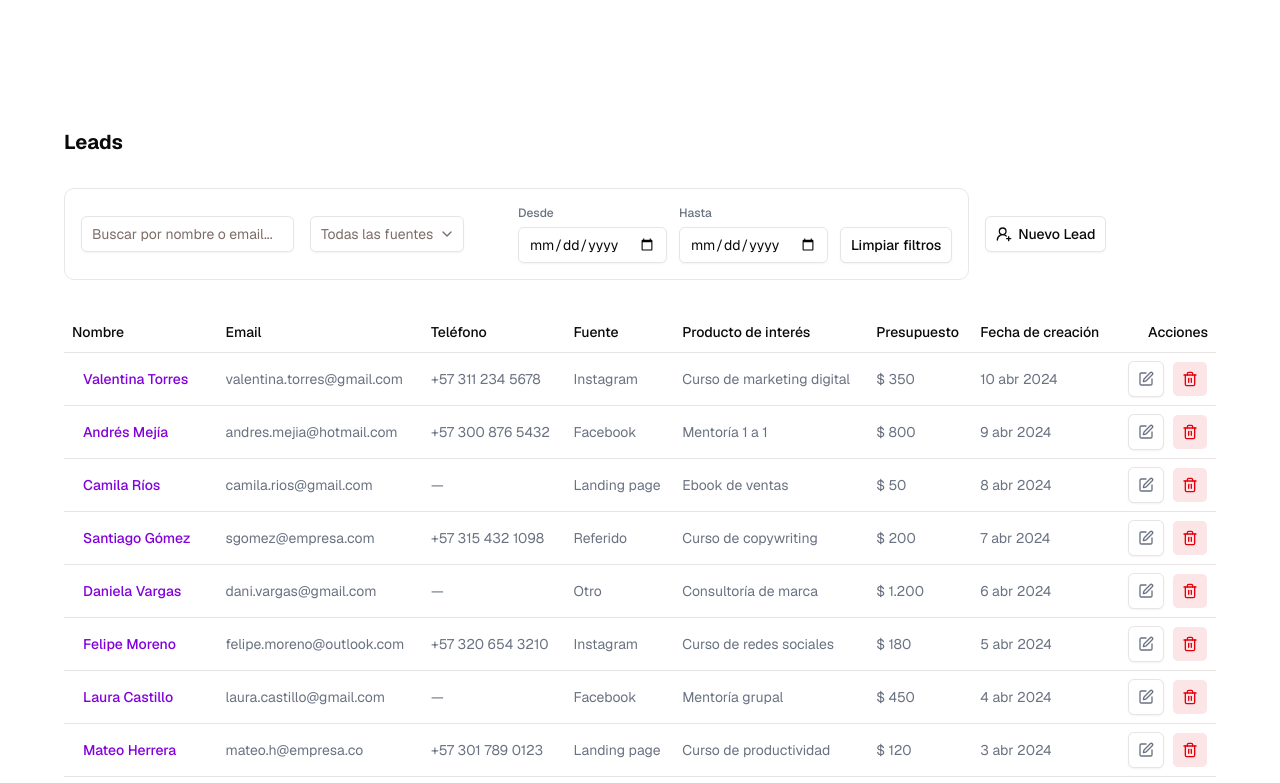
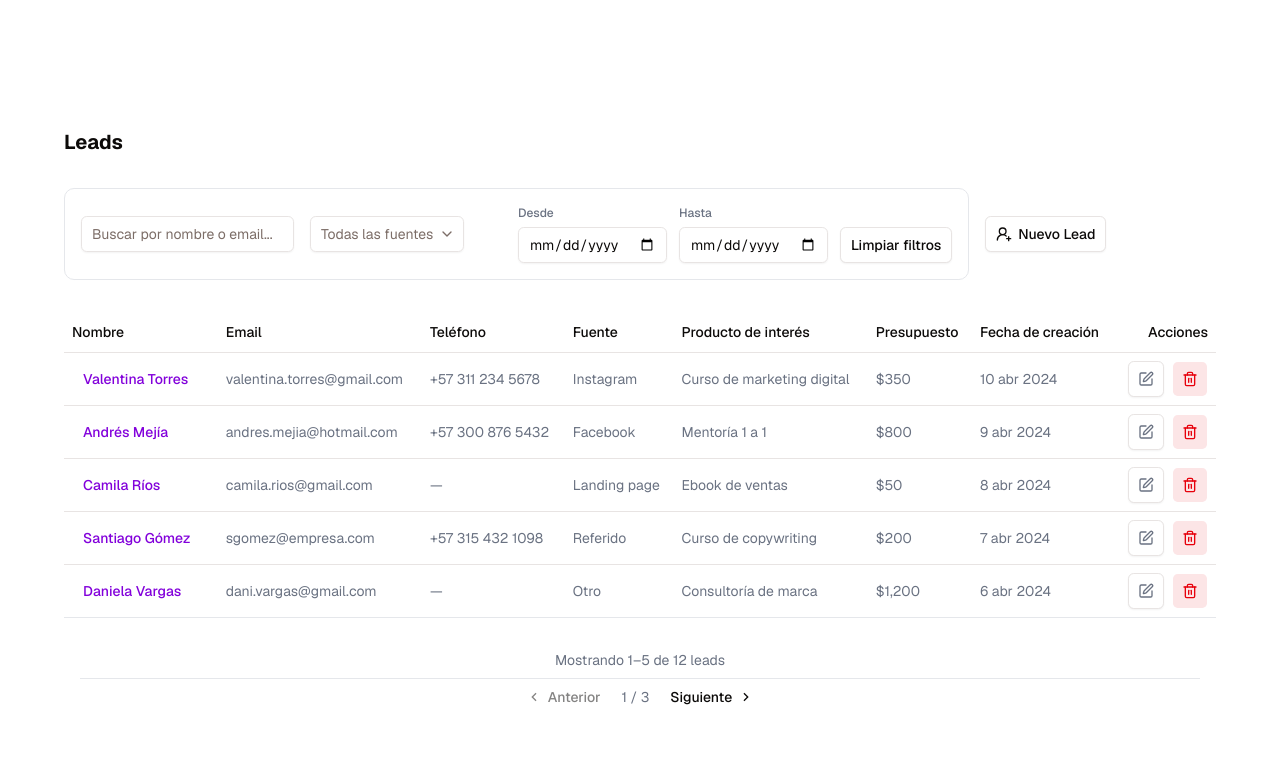
Before and after one commit to felipemunoz85/omc-leads-app, a Next.js app: page /leads in a window 1280 px wide. Shown: the top 783 px of the page. Built offline with nearby package versions, Linux system fonts and the light colour scheme.

Commit message:
feat: add pagination

```diff
--- a/src/app/leads/page.tsx
+++ b/src/app/leads/page.tsx
@@ -1,79 +1,89 @@
-"use client";
-import React, { useState } from "react";
+'use client'
+import React, { useState } from 'react'
 
-import LeadsTable from "@/components/leads/LeadsTable";
-import Modal from "@/components/ui/Modal";
-import LeadForm from "@/components/leads/LeadForm";
-import LeadFilters from "@/components/leads/LeadFilters";
-import { Button } from "@/components/ui/button";
+import LeadsTable from '@/components/leads/LeadsTable'
+import Modal from '@/components/ui/Modal'
+import LeadForm from '@/components/leads/LeadForm'
+import LeadFilters from '@/components/leads/LeadFilters'
+import { Button } from '@/components/ui/button'
 
-import { LeadFormData } from "@/lib/validations";
-import { UserRoundPlus } from "lucide-react";
-import { Lead } from "@/types/leads";
-import { useLeadsStore } from "@/store/leadsStore";
+import { LeadFormData } from '@/lib/validations'
+import { UserRoundPlus } from 'lucide-react'
+import { Lead } from '@/types/leads'
+import { useLeadsStore } from '@/store/leadsStore'
+import LeadsPagination from '@/components/leads/LeadsPagination'
 
 export default function Home() {
-  const leads = useLeadsStore((state) => state.leads);
-  const filters = useLeadsStore((state) => state.filters);
+  const leads = useLeadsStore((state) => state.leads)
+  const filters = useLeadsStore((state) => state.filters)
 
   const filteredLeads = leads
     .filter((lead) => {
-      const search = filters.search.toLowerCase();
+      const search = filters.search.toLowerCase()
       const matchSearch =
         !search ||
         lead.name.toLowerCase().includes(search) ||
-        lead.email.toLowerCase().includes(search);
+        lead.email.toLowerCase().includes(search)
 
-      const matchSource = !filters.source || lead.source === filters.source;
+      const matchSource = !filters.source || lead.source === filters.source
 
       const matchDateFrom =
         !filters.dateFrom ||
-        new Date(lead.created_at) >= new Date(filters.dateFrom);
+        new Date(lead.created_at) >= new Date(filters.dateFrom)
 
       const matchDateTo =
-        !filters.dateTo ||
-        new Date(lead.created_at) <= new Date(filters.dateTo);
+        !filters.dateTo || new Date(lead.created_at) <= new Date(filters.dateTo)
 
-      return matchSearch && matchSource && matchDateFrom && matchDateTo;
+      return matchSearch && matchSource && matchDateFrom && matchDateTo
     })
     .sort(
       (a, b) =>
-        new Date(b.created_at).getTime() - new Date(a.created_at).getTime(),
-    );
-  const addLead = useLeadsStore((state) => state.addLead);
-  const updateLead = useLeadsStore((state) => state.updateLead);
-  const deleteLead = useLeadsStore((state) => state.deleteLead);
+        new Date(b.created_at).getTime() - new Date(a.created_at).getTime()
+    )
+  const addLead = useLeadsStore((state) => state.addLead)
+  const updateLead = useLeadsStore((state) => state.updateLead)
+  const deleteLead = useLeadsStore((state) => state.deleteLead)
 
-  const [isModalOpen, setIsModalOpen] = useState(false);
-  const [leadToEdit, setLeadToEdit] = useState<Lead | null>(null);
+  const currentPage = useLeadsStore((state) => state.currentPage)
+  const leadsPerPage = useLeadsStore((state) => state.leadsPerPage)
+  const setPage = useLeadsStore((state) => state.setPage)
+
+  const totalPages = Math.ceil(filteredLeads.length / leadsPerPage)
+  const paginatedLeads = filteredLeads.slice(
+    (currentPage - 1) * leadsPerPage,
+    currentPage * leadsPerPage
+  )
+
+  const [isModalOpen, setIsModalOpen] = useState(false)
+  const [leadToEdit, setLeadToEdit] = useState<Lead | null>(null)
   const onOpenModal = () => {
-    setIsModalOpen(true);
-  };
+    setIsModalOpen(true)
+  }
 
   const onEdit = (lead: Lead) => {
-    setLeadToEdit(lead);
-    setIsModalOpen(true);
-  };
+    setLeadToEdit(lead)
+    setIsModalOpen(true)
+  }
 
   const onDelete = (lead: Lead) => {
-    if (!lead.id) return;
+    if (!lead.id) return
 
-    deleteLead(lead.id as number);
-  };
+    deleteLead(lead.id as number)
+  }
 
   const onCloseModal = () => {
-    setIsModalOpen(false);
-    setLeadToEdit(null);
-  };
+    setIsModalOpen(false)
+    setLeadToEdit(null)
+  }
 
   const onSubmit = (data: LeadFormData) => {
     if (leadToEdit) {
-      updateLead(leadToEdit.id as number, data);
+      updateLead(leadToEdit.id as number, data)
     } else {
-      addLead(data);
+      addLead(data)
     }
-    onCloseModal();
-  };
+    onCloseModal()
+  }
 
   return (
     <div className="flex flex-col flex-1 items-center justify-center bg-zinc-50 font-sans dark:bg-black">
@@ -93,9 +103,16 @@ export default function Home() {
           </Button>
         </div>
         <LeadsTable
-          leads={filteredLeads}
+          leads={paginatedLeads}
           onLeadEdit={(value) => onEdit(value)}
           onDelete={onDelete}
+        />
+        <LeadsPagination
+          currentPage={currentPage}
+          totalPages={totalPages}
+          totalLeads={filteredLeads.length}
+          leadsPerPage={leadsPerPage}
+          onPageChange={setPage}
         />
       </main>
       <Modal isOpen={isModalOpen} onClose={onCloseModal} title="Nuevo lead">
@@ -106,5 +123,5 @@ export default function Home() {
         />
       </Modal>
     </div>
-  );
+  )
 }
--- /dev/null
+++ b/src/components/leads/LeadsPagination.tsx
@@ -0,0 +1,59 @@
+import {
+  Pagination,
+  PaginationContent,
+  PaginationItem,
+  PaginationNext,
+  PaginationPrevious,
+} from '@/components/ui/pagination'
+
+type Props = {
+  currentPage: number
+  totalPages: number
+  totalLeads: number
+  leadsPerPage: number
+  onPageChange: (page: number) => void
+}
+
+export default function LeadsPagination({
+  currentPage,
+  totalPages,
+  totalLeads,
+  leadsPerPage,
+  onPageChange,
+}: Props) {
+  const from = (currentPage - 1) * leadsPerPage + 1
+  const to = Math.min(currentPage * leadsPerPage, totalLeads)
+
+  if (totalLeads === 0) return null
+
+  return (
+    <div className="flex flex-col items-center justify-between px-4 py-3 pt-8 border-t border-gray-200 w-full">
+      <span className="text-sm text-gray-500 w-full flex items-center justify-center pb-2 border-b border-b-gray-200">
+        Mostrando {from}–{to} de {totalLeads} leads
+      </span>
+      <Pagination>
+        <PaginationContent>
+          <PaginationItem>
+            <PaginationPrevious
+              onClick={() => onPageChange(currentPage - 1)}
+              aria-disabled={currentPage === 1}
+              className={currentPage === 1 ? 'pointer-events-none opacity-50' : ''}
+            />
+          </PaginationItem>
+          <PaginationItem>
+            <span className="text-sm text-gray-500 px-2">
+              {currentPage} / {totalPages}
+            </span>
+          </PaginationItem>
+          <PaginationItem>
+            <PaginationNext
+              onClick={() => onPageChange(currentPage + 1)}
+              aria-disabled={currentPage === totalPages}
+              className={currentPage === totalPages ? 'pointer-events-none opacity-50' : ''}
+            />
+          </PaginationItem>
+        </PaginationContent>
+      </Pagination>
+    </div>
+  )
+}
--- a/src/components/leads/LeadsTable.tsx
+++ b/src/components/leads/LeadsTable.tsx
@@ -26,7 +26,6 @@ export default function LeadsTable({ leads, onLeadEdit, onDelete }: Props): JSX.
   return (
     <>
       <Table>
-        <TableCaption>Listado de leads</TableCaption>
         <LeadsTableHeader />
         <TableBody>
           {leads.map((lead: Lead) => (
--- /dev/null
+++ b/src/components/ui/pagination.tsx
@@ -0,0 +1,129 @@
+import * as React from "react"
+
+import { cn } from "@/lib/utils"
+import { Button } from "@/components/ui/button"
+import { RiArrowLeftSLine, RiArrowRightSLine, RiMoreLine } from "@remixicon/react"
+
+function Pagination({ className, ...props }: React.ComponentProps<"nav">) {
+  return (
+    <nav
+      role="navigation"
+      aria-label="pagination"
+      data-slot="pagination"
+      className={cn("mx-auto flex w-full justify-center", className)}
+      {...props}
+    />
+  )
+}
+
+function PaginationContent({
+  className,
+  ...props
+}: React.ComponentProps<"ul">) {
+  return (
+    <ul
+      data-slot="pagination-content"
+      className={cn("flex items-center gap-0.5", className)}
+      {...props}
+    />
+  )
+}
+
+function PaginationItem({ ...props }: React.ComponentProps<"li">) {
+  return <li data-slot="pagination-item" {...props} />
+}
+
+type PaginationLinkProps = {
+  isActive?: boolean
+} & Pick<React.ComponentProps<typeof Button>, "size"> &
+  React.ComponentProps<"a">
+
+function PaginationLink({
+  className,
+  isActive,
+  size = "icon",
+  ...props
+}: PaginationLinkProps) {
+  return (
+    <Button
+      asChild
+      variant={isActive ? "outline" : "ghost"}
+      size={size}
+      className={cn(className)}
+    >
+      <a
+        aria-current={isActive ? "page" : undefined}
+        data-slot="pagination-link"
+        data-active={isActive}
+        {...props}
+      />
+    </Button>
+  )
+}
+
+function PaginationPrevious({
+  className,
+  text = "Anterior",
+  ...props
+}: React.ComponentProps<typeof PaginationLink> & { text?: string }) {
+  return (
+    <PaginationLink
+      aria-label="Página anterior"
+      size="default"
+      className={cn("pl-2!", className)}
+      {...props}
+    >
+      <RiArrowLeftSLine data-icon="inline-start" />
+      <span className="hidden sm:block">{text}</span>
+    </PaginationLink>
+  )
+}
+
+function PaginationNext({
+  className,
+  text = "Siguiente",
+  ...props
+}: React.ComponentProps<typeof PaginationLink> & { text?: string }) {
+  return (
+    <PaginationLink
+      aria-label="Página siguiente"
+      size="default"
+      className={cn("pr-2!", className)}
+      {...props}
+    >
+      <span className="hidden sm:block">{text}</span>
+      <RiArrowRightSLine data-icon="inline-end" />
+    </PaginationLink>
+  )
+}
+
+function PaginationEllipsis({
+  className,
+  ...props
+}: React.ComponentProps<"span">) {
+  return (
+    <span
+      aria-hidden
+      data-slot="pagination-ellipsis"
+      className={cn(
+        "flex size-7 items-center justify-center [&_svg:not([class*='size-'])]:size-3.5",
+        className
+      )}
+      {...props}
+    >
+      <RiMoreLine
+      />
+      <span className="sr-only">More pages</span>
+    </span>
+  )
+}
+
+export {
+  Pagination,
+  PaginationContent,
+  PaginationEllipsis,
+  PaginationItem,
+  PaginationLink,
+  PaginationNext,
+  PaginationPrevious,
+}
--- a/src/lib/utils/format.ts
+++ b/src/lib/utils/format.ts
@@ -1,17 +1,17 @@
-import { clsx, type ClassValue } from "clsx"
-import { twMerge } from "tailwind-merge"
-import { format } from "date-fns"
-import { es } from "date-fns/locale"
+import { clsx, type ClassValue } from 'clsx'
+import { twMerge } from 'tailwind-merge'
+import { format } from 'date-fns'
+import { es } from 'date-fns/locale'
 
 export function formatDate(date: string | Date): string {
-  const parsedDate = typeof date === "string" ? new Date(date) : date
+  const parsedDate = typeof date === 'string' ? new Date(date) : date
   return format(parsedDate, 'd MMM yyyy', { locale: es })
 }
 
 export function formatCurrency(amount: number): string {
-  return new Intl.NumberFormat('es-CO', {
+  return new Intl.NumberFormat('en-US', {
     style: 'currency',
-    currency: 'COP',
+    currency: 'USD',
     maximumFractionDigits: 0,
   }).format(amount)
 }
--- a/src/store/leadsStore.ts
+++ b/src/store/leadsStore.ts
@@ -18,12 +18,15 @@ type Filters = {
 type LeadsState = {
   leads: Lead[]
   filters: Filters
+  currentPage: number
+  leadsPerPage: number
 
   addLead: (lead: Omit<Lead, 'id' | 'created_at'>) => void
   updateLead: (id: number, data: Partial<Lead>) => void
   deleteLead: (id: number) => void
   setFilter: (key: keyof Filters, value: string) => void
   resetFilters: () => void
+  setPage: (page: number) => void
 }
 
 const defaultFilters: Filters = {
@@ -36,6 +39,8 @@ const defaultFilters: Filters = {
 export const useLeadsStore = create<LeadsState>((set, get) => ({
   leads: initialLeads,
   filters: defaultFilters,
+  currentPage: 1,
+  leadsPerPage: 5,
 
   addLead: (data) => {
     const newLead: Lead = {
@@ -63,8 +68,11 @@ export const useLeadsStore = create<LeadsState>((set, get) => ({
   setFilter: (key, value) => {
     set((state) => ({
       filters: { ...state.filters, [key]: value },
+      currentPage: 1,
     }))
   },
 
-  resetFilters: () => set({ filters: defaultFilters }),
+  resetFilters: () => set({ filters: defaultFilters, currentPage: 1 }),
+
+  setPage: (page) => set({ currentPage: page }),
 }))
```
Also changed, not shown: src/components/leads/LeadForm.tsx (+22 -19 lines).
